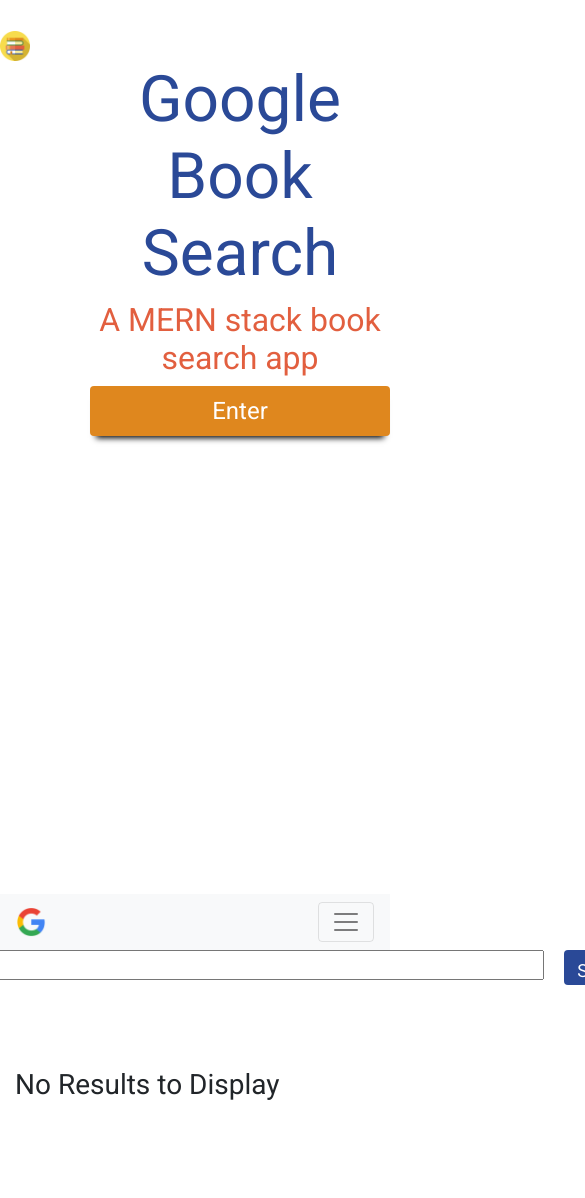
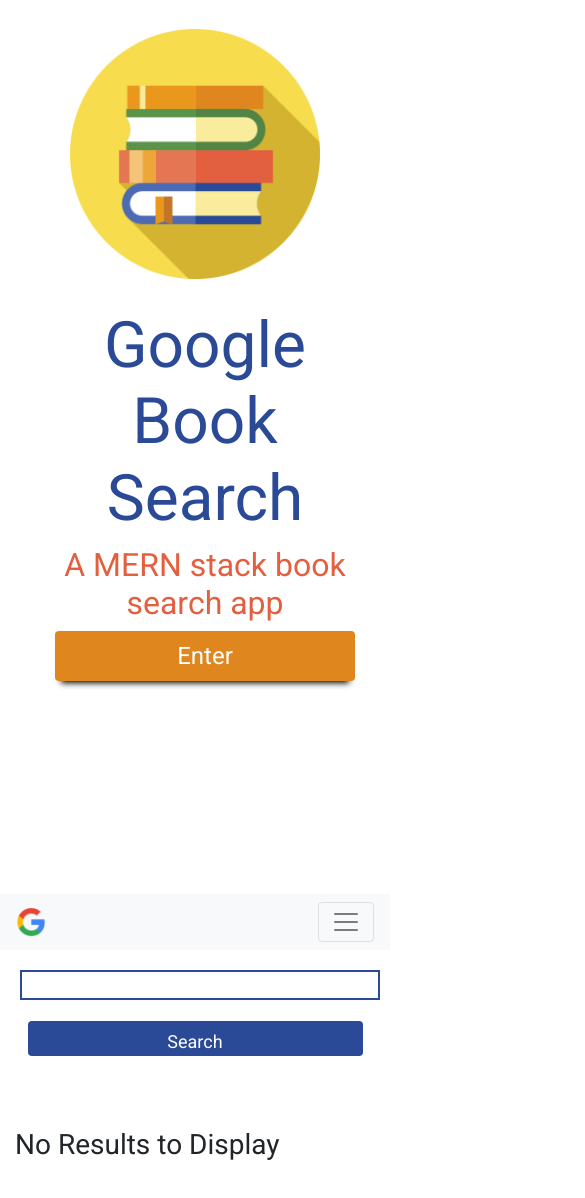
Before and after one commit to smessiah777/Google-Books-Search, a React (Create React App) app in the folder client/: page / in a window 390 px wide. Shown: the top 1198 px of the page, 585 px wide, since content can reach past the window. Built offline with nearby package versions, Linux system fonts and the light colour scheme.

Commit message:
media queries created for mobile and tablet

```diff
--- a/client/src/App.css
+++ b/client/src/App.css
@@ -26,8 +26,13 @@
   margin-top: 8%;
 }
 
-.books-img {
+.books-img-container {
   margin-right: 40px;
+}
+
+.img-hero {
+  width: 512px;
+  height: 512px;
 }
 
 .title {
@@ -87,6 +92,7 @@
   flex-direction: row;
   justify-content: center;
   align-content: space-around;
+  padding-top: 40px;
 }
 .form-input {
   width: 800px;
@@ -123,3 +129,100 @@
   background-color: #f7dc4d;
   border: 2px solid #f7dc4d;
 }
+
+/* Media Queries */
+
+@media only screen and (max-width: 375px) {
+  .hero-content {
+    flex-direction: column;
+    justify-content: center;
+  }
+
+  .books-img-container {
+    margin-right: 0px;
+  }
+
+  .img-hero {
+    height: 200px;
+    width: 200px;
+  }
+
+  .title > h1 {
+    font-size: 2rem;
+    text-align: center;
+  }
+
+  .title > h2 {
+    font-size: 2rem;
+  }
+
+  .btn-enter {
+    visibility: hidden;
+  }
+
+  .section-hero {
+    margin-bottom: 0px;
+  }
+
+  .form-styles {
+    flex-direction: column;
+    align-content: center;
+    justify-content: center;
+    padding-top: 20px;
+  }
+
+  .form-input {
+    width: 335px;
+    margin-right: 0px;
+    margin-left: 5px;
+    margin-bottom: 5px;
+    border: 2px solid #2a4997;
+  }
+
+  .form-btn {
+    width: 335px;
+    margin-left: 5px;
+  }
+}
+
+@media only screen and (max-width: 768px) {
+  .hero-content {
+    flex-direction: column;
+    /* margin-left: 40%; */
+  }
+
+  .books-img-container {
+    margin-right: 0px;
+  }
+
+  .img-hero {
+    height: 250px;
+    width: 250px;
+  }
+
+  .title {
+  }
+
+  .btn-enter {
+  }
+
+  .form-styles {
+    flex-direction: column;
+    align-content: center;
+    justify-content: center;
+    padding-top: 20px;
+  }
+
+  .form-input {
+    width: 100%;
+    margin-right: 0px;
+    margin-left: 5px;
+    margin-bottom: 5px;
+    border: 2px solid #2a4997;
+  }
+
+  .form-btn {
+    width: 335px;
+    margin: 0 auto;
+  }
+}
--- a/client/src/pages/SearchPage.js
+++ b/client/src/pages/SearchPage.js
@@ -50,13 +50,13 @@
     return (
       <div>
         <section id="hero" className="section section-hero">
+          <div className="container">
             <div className="row">
-            <div className=" col-sm-6 col-lg-11 ">
+              <div className="col-sm-12 col-lg-11">
                 <div className="hero-content">
-                <div className="books-img">
+                  <div className="books-img-container">
                     <img
-                    className="img-fluid"
-                    alt="Responsive image"
+                      className="img-hero"
                       src={require("../assets/images/books.png")}
                     />
                   </div>
@@ -68,6 +68,7 @@
                         Enter
                       </button>
                     </a>
+                  </div>
                 </div>
               </div>
             </div>
```
Lines whose indentation alone changed are shown as unchanged.
